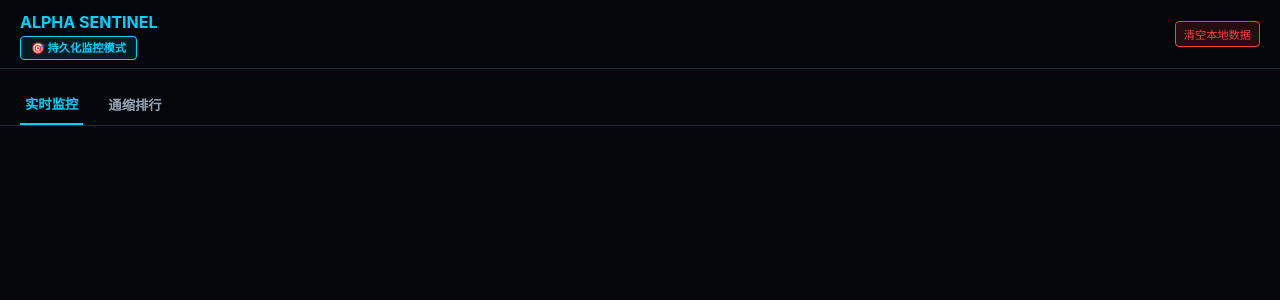
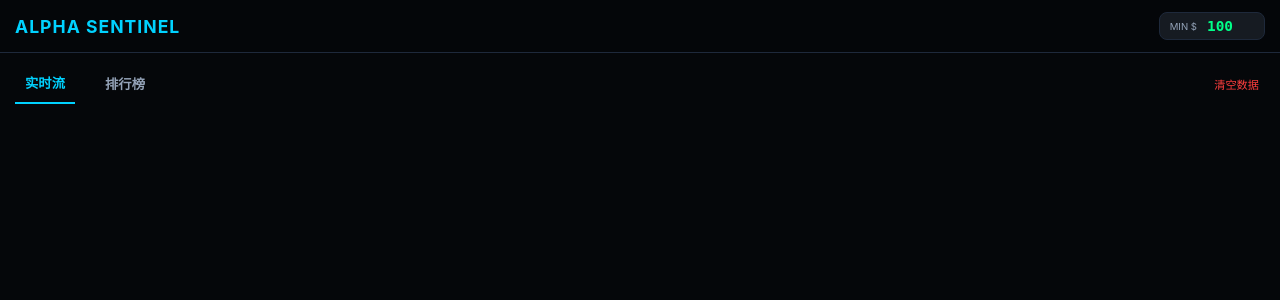
Before and after one commit to dadaleo/VirtualsMonitor2, a Flask app: page / in a window 1280 px wide. Shown: the top 300 px of the page. Run offline with Flask 3, Linux system fonts and the light colour scheme; some libraries are stand-ins or nearby versions.

Commit message:
Add files via upload

```diff
--- a/app.py
+++ b/app.py
@@ -5,39 +5,37 @@
 from web3 import Web3
 from collections import deque
 
-# 初始化 Flask
 app = Flask(__name__)
-# 关键：允许跨域并配置异步模式为 eventlet，这是生产环境长连接的标准
 socketio = SocketIO(app, cors_allowed_origins="*", async_mode='eventlet')
 
 # --- 链上配置 ---
 RPC_URL = "https://mainnet.base.org"
 w3 = Web3(Web3.HTTPProvider(RPC_URL))
 
-# 合约地址
 TAX_SWAPPER = w3.to_checksum_address("0x8e0253da409faf5918fe2a15979fd878f4495d0e")
 AERO_FACTORY = w3.to_checksum_address("0x420DD3807E0e1039f2900483252af73922939021")
 
-# ABI 定义
 E_ABI = [{"anonymous":False,"inputs":[{"indexed":True,"name":"token","type":"address"},{"indexed":False,"name":"amount","type":"uint256"}],"name":"SwapTax","type":"event"}]
 F_ABI = [{"inputs":[{"internalType":"address","name":"tokenA","type":"address"},{"internalType":"address","name":"tokenB","type":"address"},{"internalType":"bool","name":"stable","type":"bool"}],"name":"getPool","outputs":[{"internalType":"address","name":"","type":"address"}],"stateMutability":"view","type":"function"}]
 P_ABI = [{"inputs":[],"name":"getReserves","outputs":[{"internalType":"uint256","name":"_reserve0","type":"uint256"},{"internalType":"uint256","name":"_reserve1","type":"uint256"},{"internalType":"uint256","name":"_blockTimestampLast","type":"uint256"}],"stateMutability":"view","type":"function"},{"inputs":[],"name":"token0","outputs":[{"internalType":"address","name":"","type":"address"}],"stateMutability":"view","type":"function"}]
 
 contract = w3.eth.contract(address=TAX_SWAPPER, abi=E_ABI)
 factory_contract = w3.eth.contract(address=AERO_FACTORY, abi=F_ABI)
-
-# 历史队列，用于新连接进入时补发数据
-history_queue = deque(maxlen=50)
+history_queue = deque(maxlen=100)
 monitor_started = False
 
 def get_aero_data(token_address):
-    """获取代币在 Aerodrome 的池子储备量用于计算 Impact 和价格"""
+    """支持波动池和稳定池双重检测，确保 $GAME 等代币不漏抓"""
     try:
         token_addr = w3.to_checksum_address(token_address)
         weth_addr = w3.to_checksum_address("0x4200000000000000000000000000000000000006")
+        # 尝试波动池
         pool_addr = factory_contract.functions.getPool(token_addr, weth_addr, False).call()
         if pool_addr == "0x0000000000000000000000000000000000000000":
-            return 0, 0
+            # 尝试稳定池
+            pool_addr = factory_contract.functions.getPool(token_addr, weth_addr, True).call()
+
+        if pool_addr == "0x0000000000000000000000000000000000000000": return 0, 0
         p_c = w3.eth.contract(address=pool_addr, abi=P_ABI)
         res = p_c.functions.getReserves().call()
         t0 = p_c.functions.token0().call()
@@ -45,18 +43,10 @@
             return float(w3.from_wei(res[0], 'ether')), float(w3.from_wei(res[1], 'ether'))
         else:
             return float(w3.from_wei(res[1], 'ether')), float(w3.from_wei(res[0], 'ether'))
-    except:
-        return 0, 0
+    except: return 0, 0
 
 def monitor_virtuals_burns():
-    """链上事件监控主循环"""
-    print("🔎 链上感应器已在云端激活...")
-    # 初始回溯 500 个区块（约 15 分钟）
-    try:
-        last_block = w3.eth.block_number - 500
-    except:
-        last_block = 0
-
+    last_block = w3.eth.block_number - 200
     while True:
         try:
             current_block = w3.eth.block_number
@@ -67,23 +57,18 @@
                     amount_burn = float(w3.from_wei(event.args.amount, 'ether'))
                     t_res, w_res = get_aero_data(token_addr)
                     impact = (amount_burn / t_res * 100) if t_res > 0 else 0
-
                     payload = {
-                        "token": token_addr,
-                        "amount": f"{amount_burn:,.2f}",
-                        "reserve": f"{t_res:,.2f}",
-                        "weth_reserve": w_res,
-                        "impact": round(impact, 4),
-                        "tx": event.transactionHash.hex(),
+                        "token": token_addr, "amount": f"{amount_burn:,.2f}",
+                        "reserve": f"{t_res:,.2f}", "weth_reserve": w_res,
+                        "impact": round(impact, 4), "tx": event.transactionHash.hex(),
                         "time": time.strftime("%H:%M:%S")
                     }
                     history_queue.append(payload)
                     socketio.emit('new_burn_event', payload)
-                    print(f"🔥 检测到销毁: {token_addr[:10]}... 金额: {amount_burn}")
                 last_block = current_block
-            socketio.sleep(4) # 使用 socketio.sleep 而非 time.sleep 以防阻塞
+            socketio.sleep(5)
         except Exception as e:
-            print(f"⚠️ 监控遇到干扰: {e}")
+            print(f"Error: {e}")
             socketio.sleep(10)
 
 @app.route('/')
@@ -93,17 +78,11 @@
 @socketio.on('connect')
 def handle_connect():
     global monitor_started
-    print("📱 客户端已连接")
-    # 发送历史数据
-    for old in list(history_queue):
-        socketio.emit('new_burn_event', old)
-    # 仅启动一次后台监控任务
+    for old in list(history_queue): socketio.emit('new_burn_event', old)
     if not monitor_started:
         socketio.start_background_task(monitor_virtuals_burns)
         monitor_started = True
 
 if __name__ == '__main__':
-    # 适配 Railway 动态端口
     port = int(os.environ.get("PORT", 5000))
-    # allow_unsafe_werkzeug=True 允许在特定环境下启动，但生产环境建议走 Procfile + gunicorn
     socketio.run(app, host='0.0.0.0', port=port, debug=False, allow_unsafe_werkzeug=True)
--- a/templates/index.html
+++ b/templates/index.html
@@ -3,52 +3,56 @@
 <head>
     <meta charset="UTF-8">
     <meta name="viewport" content="width=device-width, initial-scale=1.0, maximum-scale=1.0, user-scalable=no">
-    <title>Alpha Sentinel - Persistent v8.0</title>
+    <title>Agentic Sentinel v8.8</title>
     <script src="https://cdn.socket.io/4.7.2/socket.io.min.js"></script>
     <style>
         :root {
-            --bg: #05070a; --card-bg: #0f121a; --header-bg: rgba(5, 7, 10, 0.9);
+            --bg: #05070a; --card-bg: #0f121a; --header-bg: rgba(5, 7, 10, 0.95);
             --accent-blue: #00d2ff; --accent-green: #00ff88; --accent-gold: #ffcc00;
             --accent-red: #ff3e3e; --text-main: #e0e6ed; --text-dim: #94a3b8;
             --border: #1e293b; --table-head: #161b22;
         }
-        body { background: var(--bg); color: var(--text-main); font-family: 'Inter', sans-serif; margin: 0; padding-bottom: 30px; }
-        .header-nav { position: sticky; top: 0; z-index: 100; background: var(--header-bg); backdrop-filter: blur(12px); border-bottom: 1px solid var(--border); padding: 12px 20px; display: flex; justify-content: space-between; align-items: center; }
-        .mode-badge { background: rgba(0, 210, 255, 0.1); color: var(--accent-blue); padding: 4px 10px; border-radius: 4px; font-size: 0.7rem; font-weight: bold; border: 1px solid var(--accent-blue); }
+        body { background: var(--bg); color: var(--text-main); font-family: 'Inter', system-ui; margin: 0; padding-bottom: 20px; }
+        .header-nav { position: sticky; top: 0; z-index: 100; background: var(--header-bg); backdrop-filter: blur(10px); border-bottom: 1px solid var(--border); padding: 12px 15px; }
+        .nav-flex { display: flex; justify-content: space-between; align-items: center; }
+        .filter-box { display: flex; align-items: center; gap: 8px; background: var(--table-head); padding: 4px 10px; border-radius: 8px; border: 1px solid var(--border); }
+        .filter-box input { background: transparent; border: none; color: var(--accent-green); width: 45px; outline: none; font-weight: bold; font-family: monospace; font-size: 0.9rem; }
+
         .grid { display: grid; grid-template-columns: repeat(auto-fill, minmax(340px, 1fr)); gap: 15px; padding: 15px; }
-        .card { background: var(--card-bg); border: 1px solid var(--border); border-radius: 12px; padding: 18px; position: relative; animation: fadeIn 0.3s ease; }
-        .burn-value-display { background: var(--table-head); border-radius: 8px; padding: 12px; text-align: center; margin: 12px 0; }
-        .usd-amount { font-size: 2rem; font-weight: 900; font-family: 'Consolas', monospace; color: var(--accent-green); }
-        .stats-table { width: 100%; border-collapse: collapse; background: var(--card-bg); margin-top: 10px; }
-        .stats-table th { background: var(--table-head); padding: 12px; text-align: left; font-size: 0.75rem; color: var(--text-dim); border-bottom: 1px solid var(--border); }
-        .stats-table td { padding: 12px; border-bottom: 1px solid var(--border); font-size: 0.85rem; }
-        .btn-clear { background: #ff3e3e22; color: #ff3e3e; border: 1px solid #ff3e3e; padding: 4px 8px; border-radius: 4px; font-size: 0.7rem; cursor: pointer; }
-        .hidden { display: none; }
-        @keyframes fadeIn { from { opacity: 0; } to { opacity: 1; } }
+        .card { background: var(--card-bg); border-radius: 12px; padding: 18px; border: 1px solid var(--border); transition: 0.3s; position: relative; }
+        .tag { font-size: 0.65rem; font-weight: 800; padding: 2px 8px; border-radius: 4px; text-transform: uppercase; }
+        .tag-blue { background: rgba(0, 210, 255, 0.1); color: var(--accent-blue); border: 1px solid var(--accent-blue); }
+        .tag-gold { background: rgba(255, 204, 0, 0.1); color: var(--accent-gold); border: 1px solid var(--accent-gold); }
+
+        .burn-value-box { background: var(--table-head); border-radius: 8px; padding: 15px; text-align: center; margin: 12px 0; border: 1px solid var(--border); }
+        .usd-val { font-size: 2.2rem; font-weight: 900; font-family: 'Consolas', monospace; }
+        .stats-table { width: 100%; border-collapse: collapse; font-size: 0.85rem; }
+        .stats-table th { text-align: left; padding: 12px; color: var(--text-dim); background: var(--table-head); }
+        .stats-table td { padding: 12px; border-bottom: 1px solid var(--border); }
+        .hidden { display: none !important; }
     </style>
 </head>
 <body>
-
     <nav class="header-nav">
-        <div>
-            <h1 style="margin:0; font-size:1rem; color:var(--accent-blue);">ALPHA SENTINEL</h1>
-            <div style="margin-top:4px;"><span class="mode-badge">🎯 持久化监控模式</span></div>
+        <div class="nav-flex">
+            <h1 style="margin:0; font-size:1.1rem; color:var(--accent-blue); letter-spacing:1px;">ALPHA SENTINEL</h1>
+            <div class="filter-box">
+                <span style="font-size:0.6rem; color:var(--text-dim);">MIN $</span>
+                <input type="number" id="minUsd" value="100" oninput="saveSettings()">
+            </div>
         </div>
-        <button class="btn-clear" onclick="clearDatabase()">清空本地数据</button>
     </nav>
 
-    <div style="padding: 15px 20px 0; display: flex; gap: 20px; border-bottom: 1px solid var(--border);">
-        <button id="tabLive" onclick="switchTab('live')" style="background:none; border:none; color:var(--accent-blue); font-weight:bold; cursor:pointer; padding:10px 5px; border-bottom:2px solid var(--accent-blue);">实时监控</button>
-        <button id="tabStats" onclick="switchTab('stats')" style="background:none; border:none; color:var(--text-dim); font-weight:bold; cursor:pointer; padding:10px 5px;">通缩排行</button>
+    <div style="padding: 10px 15px 0; display: flex; gap: 20px;">
+        <button id="btnLive" onclick="switchTab('live')" style="background:none; border:none; color:var(--accent-blue); font-weight:bold; cursor:pointer; padding:10px; border-bottom:2px solid var(--accent-blue);">实时流</button>
+        <button id="btnStats" onclick="switchTab('stats')" style="background:none; border:none; color:var(--text-dim); font-weight:bold; cursor:pointer; padding:10px;">排行榜</button>
+        <button onclick="clearData()" style="margin-left:auto; background:none; border:none; color:var(--accent-red); font-size:0.7rem; cursor:pointer;">清空数据</button>
     </div>
 
     <div id="liveView"><div id="grid" class="grid"></div></div>
-
     <div id="statsView" class="hidden" style="padding:15px; overflow-x: auto;">
         <table class="stats-table">
-            <thead>
-                <tr><th>代币</th><th>回购次数</th><th>总价值(USD)</th><th>通缩指数</th></tr>
-            </thead>
+            <thead><tr><th>代币</th><th>次数</th><th>总USD</th><th>通缩指数</th></tr></thead>
             <tbody id="statsBody"></tbody>
         </table>
     </div>
@@ -58,47 +62,36 @@
         let allEvents = [];
         let tokenCache = {};
 
-        // --- 本地存储逻辑 ---
-        function saveToLocal() {
-            try {
-                // 仅保留最近1000条，防止本地存储溢出
-                const dataToSave = allEvents.slice(-1000);
-                localStorage.setItem('alpha_sentinel_data', JSON.stringify(dataToSave));
-            } catch (e) { console.error("本地存储失败", e); }
+        // --- 本地持久化 ---
+        function saveSettings() {
+            localStorage.setItem('min_usd', document.getElementById('minUsd').value);
+            applyFilter();
         }
 
-        function loadFromLocal() {
-            const saved = localStorage.getItem('alpha_sentinel_data');
-            if (saved) {
-                allEvents = JSON.parse(saved);
-                console.log(`已从本地恢复 ${allEvents.length} 条数据`);
-                // 恢复后立即渲染一次，特别是如果是刚开网页
-                allEvents.forEach(e => {
-                    if (e.usd >= 100) renderCard(e, false); // false 表示不置顶，按顺序排
-                });
-                renderStats();
-            }
+        function saveEvents() {
+            localStorage.setItem('burn_events_v8', JSON.stringify(allEvents.slice(-1000)));
         }
 
-        function clearDatabase() {
-            if (confirm("确定要清空所有本地历史数据和排行榜吗？")) {
-                localStorage.removeItem('alpha_sentinel_data');
-                allEvents = [];
-                document.getElementById('grid').innerHTML = '';
-                renderStats();
-            }
+        function clearData() {
+            if(confirm("确定清空吗？")) { localStorage.clear(); location.reload(); }
         }
 
-        // --- 核心逻辑 ---
-        function switchTab(mode) {
-            const isL = mode === 'live';
-            document.getElementById('liveView').classList.toggle('hidden', !isL);
-            document.getElementById('statsView').classList.toggle('hidden', isL);
-            document.getElementById('tabLive').style.color = isL ? 'var(--accent-blue)' : 'var(--text-dim)';
-            document.getElementById('tabLive').style.borderBottom = isL ? '2px solid var(--accent-blue)' : 'none';
-            document.getElementById('tabStats').style.color = !isL ? 'var(--accent-blue)' : 'var(--text-dim)';
-            document.getElementById('tabStats').style.borderBottom = !isL ? '2px solid var(--accent-blue)' : 'none';
-            if(!isL) renderStats();
+        function applyFilter() {
+            const min = parseFloat(document.getElementById('minUsd').value) || 0;
+            document.querySelectorAll('.card').forEach(c => {
+                c.classList.toggle('hidden', parseFloat(c.dataset.usd) < min);
+            });
+        }
+
+        function switchTab(t) {
+            const isLive = t === 'live';
+            document.getElementById('liveView').classList.toggle('hidden', !isLive);
+            document.getElementById('statsView').classList.toggle('hidden', isLive);
+            document.getElementById('btnLive').style.color = isLive ? 'var(--accent-blue)' : 'var(--text-dim)';
+            document.getElementById('btnLive').style.borderBottom = isLive ? '2px solid var(--accent-blue)' : 'none';
+            document.getElementById('btnStats').style.color = !isLive ? 'var(--accent-blue)' : 'var(--text-dim)';
+            document.getElementById('btnStats').style.borderBottom = !isLive ? '2px solid var(--accent-blue)' : 'none';
+            if(!isLive) renderStats();
         }
 
         async function getDex(addr) {
@@ -116,85 +109,84 @@
             } catch { return { symbol: 'N/A', fdv: 0, price: 0 }; }
         }
 
-        function renderCard(data, isNew = true) {
-            if (document.getElementById(data.tx)) return; // 彻底排重
-
+        function renderCard(e, isNew = true) {
+            if(document.getElementById(e.tx)) return;
+            const usd = parseFloat(e.usd) || 0;
             const card = document.createElement('div');
             card.className = 'card';
-            card.id = data.tx;
+            card.id = e.tx;
+            card.dataset.usd = usd;
+
+            // 核心修复：184U 属于 Verified 且带蓝边
+            let tag = '';
+            if (usd >= 500) {
+                tag = '<span class="tag tag-gold">🔥 WHALE ACTION</span>';
+                card.style.borderColor = 'var(--accent-gold)';
+            } else if (usd >= 100) {
+                tag = '<span class="tag tag-blue">✅ VERIFIED BURN</span>';
+                card.style.borderColor = 'var(--accent-blue)';
+            } else {
+                tag = '<span class="tag" style="background:#222; color:#666;">Low Impact</span>';
+            }
+
             card.innerHTML = `
                 <div style="display:flex; justify-content:space-between; align-items:flex-start;">
-                    <div>
-                        <b style="font-size:1.1rem; color:var(--accent-blue);">${data.symbol}</b>
-                        <div style="font-size:0.7rem; color:var(--text-dim);">市值: $${data.fdv.toLocaleString()}</div>
-                    </div>
-                    <span style="font-size:0.65rem; color:var(--text-dim);">${data.time}</span>
+                    <div><b style="font-size:1.1rem; color:var(--accent-blue);">${e.symbol}</b><br><small style="color:var(--text-dim);">市值: $${e.fdv.toLocaleString()}</small></div>
+                    <span style="font-size:0.65rem; color:var(--text-dim);">${e.time}</span>
                 </div>
-                <div class="burn-value-display">
-                    <div class="usd-amount">$${data.usd.toLocaleString(undefined,{minimumFractionDigits:2})}</div>
+                <div class="burn-value-box">
+                    <div style="font-size:0.6rem; color:var(--text-dim); margin-bottom:4px;">EST. VALUE (USD)</div>
+                    <div class="usd-val" style="color:${usd >= 100 ? 'var(--accent-green)' : '#fff'}">$${usd.toLocaleString(undefined,{minimumFractionDigits:2})}</div>
                 </div>
-                <div style="display:flex; justify-content:space-between; font-size:0.75rem;">
-                    <span style="color:var(--accent-gold); font-weight:bold;">${data.usd > 500 ? '🔥 WHALE' : '✅ VERIFIED'}</span>
-                    <span>IMPACT: <span style="color:var(--accent-red);">${data.impact}%</span></span>
+                <div style="display:flex; justify-content:space-between; align-items:center;">
+                    ${tag}
+                    <div style="font-size:0.75rem; color:var(--text-dim);">Impact: <span style="color:${e.impact > 1 ? 'var(--accent-red)' : 'var(--accent-green)'}">${e.impact}%</span></div>
                 </div>
-                <div style="margin-top:12px; border-top:1px solid var(--border); padding-top:8px; text-align:right;">
-                    <a href="https://basescan.org/tx/${data.tx}" target="_blank" style="color:var(--accent-dim); text-decoration:none; font-size:0.7rem;">查看哈希 →</a>
+                <div style="margin-top:12px; padding-top:10px; border-top:1px solid var(--border); text-align:right;">
+                    <a href="https://basescan.org/tx/${e.tx}" target="_blank" style="color:var(--text-dim); text-decoration:none; font-size:0.7rem;">VIEW ON CHAIN ↗</a>
                 </div>
             `;
-            const grid = document.getElementById('grid');
-            if (isNew) grid.insertBefore(card, grid.firstChild);
-            else grid.appendChild(card);
+            const g = document.getElementById('grid');
+            if(isNew) g.insertBefore(card, g.firstChild); else g.appendChild(card);
         }
 
         socket.on('new_burn_event', async (data) => {
-            // 先排重，避免重复计算
-            if (allEvents.some(e => e.tx === data.tx)) return;
-
+            if(allEvents.some(x => x.tx === data.tx)) return;
             const dex = await getDex(data.token);
             const qty = parseFloat(data.amount.replace(/,/g, ''));
             let usd = qty * (dex.price || 0);
-
-            // 链上兜底逻辑
             if(usd === 0 && data.weth_reserve > 0) {
                 usd = qty * (data.weth_reserve / parseFloat(data.reserve.replace(/,/g, ''))) * 2650;
             }
-
-            const eventData = {...data, ...dex, usd, qty};
-            allEvents.push(eventData);
-
-            // 存入本地存储
-            saveToLocal();
-
-            // 仅展示 > 100 的卡片
-            if (usd >= 100) {
-                renderCard(eventData, true);
-            }
-
-            // 实时更新一次排行榜
-            if (document.getElementById('statsView').className === '') renderStats();
+            const fullData = {...data, ...dex, usd, qty};
+            allEvents.push(fullData);
+            saveEvents();
+            renderCard(fullData, true);
+            applyFilter();
         });
 
         function renderStats() {
             const s = {};
             allEvents.forEach(e => {
                 if(!s[e.token]) s[e.token] = { sym: e.symbol, count: 0, total: 0, fdv: e.fdv };
-                s[e.token].count++;
-                s[e.token].total += e.usd;
+                s[e.token].count++; s[e.token].total += e.usd;
             });
             const sorted = Object.entries(s).sort((a,b) => b[1].total - a[1].total);
-            document.getElementById('statsBody').innerHTML = sorted.map(([addr, d]) => {
-                const intensity = d.fdv > 0 ? ((d.total / d.fdv) * 100).toFixed(4) : "0.0000";
-                return `<tr>
-                    <td><b>${d.sym}</b></td>
-                    <td>${d.count}</td>
-                    <td style="color:var(--accent-green); font-weight:bold;">$${d.total.toLocaleString(undefined,{maximumFractionDigits:0})}</td>
-                    <td style="color:var(--accent-gold);">${intensity}</td>
-                </tr>`
-            }).join('');
+            document.getElementById('statsBody').innerHTML = sorted.map(([addr, d]) => `
+                <tr><td><b>${d.sym}</b></td><td>${d.count}</td><td style="color:var(--accent-green); font-weight:bold;">$${d.total.toLocaleString(undefined,{maximumFractionDigits:0})}</td><td>${d.fdv > 0 ? ((d.total / d.fdv) * 100).toFixed(4) : "0.0000"}</td></tr>
+            `).join('');
         }
 
-        // 页面加载时执行
-        window.onload = loadFromLocal;
+        window.onload = () => {
+            const m = localStorage.getItem('min_usd');
+            if(m) document.getElementById('minUsd').value = m;
+            const e = localStorage.getItem('burn_events_v8');
+            if(e) {
+                allEvents = JSON.parse(e);
+                allEvents.forEach(x => renderCard(x, false));
+                applyFilter();
+            }
+        };
     </script>
 </body>
 </html>
```
